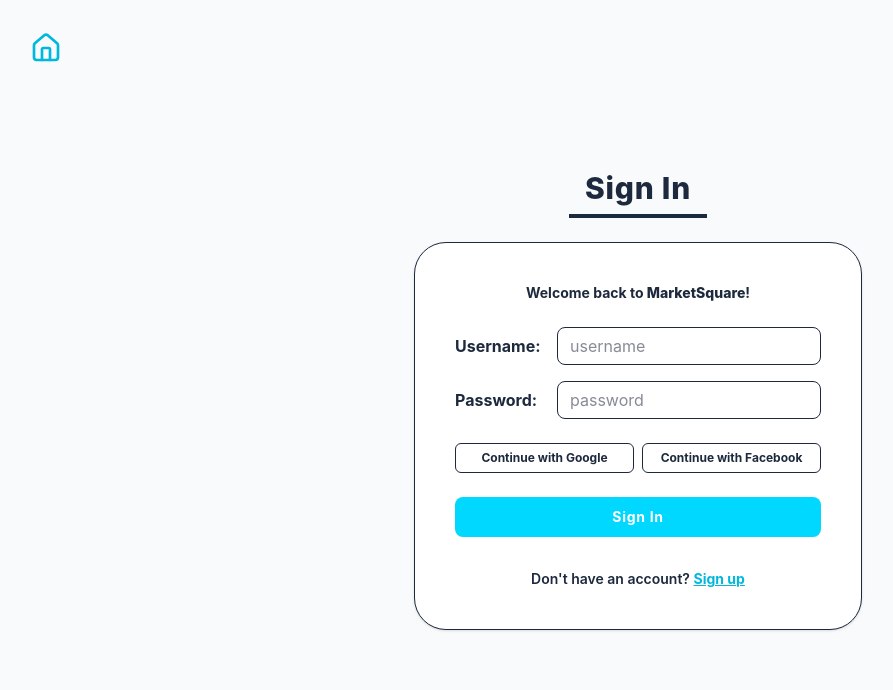
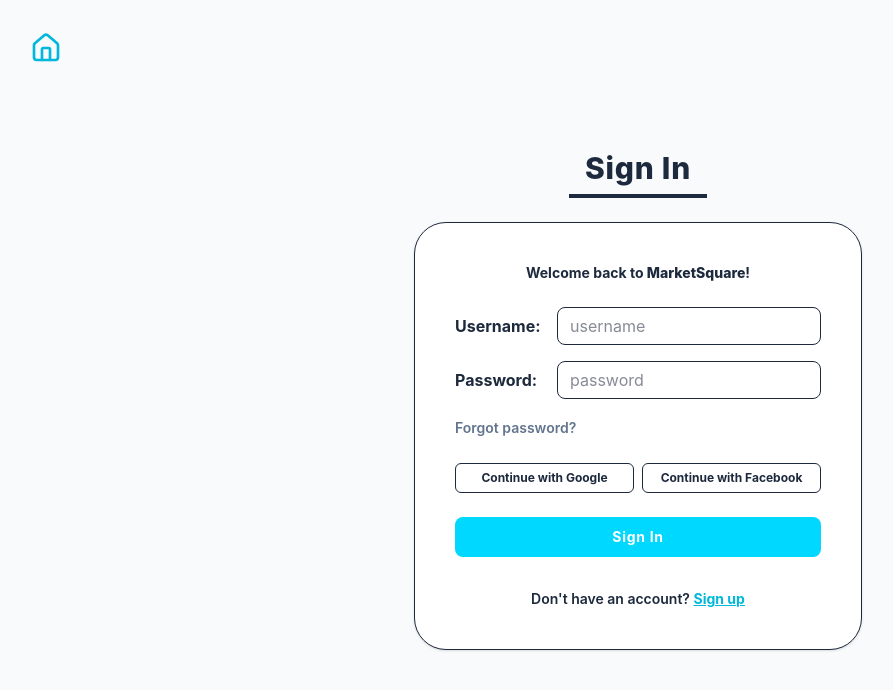
Before and after one commit to MasineD/MarketSquare, a React app in the folder frontend/: page /auth in a window 1280 px wide. Shown: the top 690 px of the page, without its empty margins (2-895 px from the left). Built offline with nearby package versions, Linux system fonts and the light colour scheme; the HTML template or start-up script is replaced by a standard one.

Commit message:
frontendFeature(forgot password):This adds the forgot password button, without implemented functionality to the sign in page

```diff
--- a/frontend/src/pages/authentication/auth.jsx
+++ b/frontend/src/pages/authentication/auth.jsx
@@ -7,6 +7,7 @@ import '../../index.css'
 const Auth = () => {
   const [isLogin, setIsLogin] = useState(true)      // State to toggle between login and signup forms
   const [isBuyer, setIsBuyer] = useState(true)    // State to toggle between buyer and seller forms
+  const [isForgotPassword, setIsForgotPassword] = useState(false) // State to toggle forgot password form
 
   return (
     <div className="relative min-h-screen bg-slate-50 flex flex-col items-center justify-center py-12 px-4 sm:px-6 lg:px-8">
@@ -31,23 +32,21 @@ const Auth = () => {
             </p>
             <form className="grid grid-cols-[90px_1fr] gap-y-4 gap-x-3 items-center">
               <label htmlFor="username" className="text-slate-800 font-bold text-left text-sm md:text-base">Username:</label>
-              <input
-                type="text"
-                id="username"
-                placeholder="username"
-                required
+              <input type="text" id="username" placeholder="username" required
                 className="w-full px-3 py-1.5 border border-slate-800 rounded-lg focus:outline-none focus:ring-1 focus:ring-cyan-500 focus:border-cyan-500 text-slate-900 bg-white"
               />
 
               <label htmlFor="password" className="text-slate-800 font-bold text-left text-sm md:text-base">Password:</label>
-              <input
-                type="password"
-                id="password"
-                placeholder="password"
-                required
+              <input type="password" id="password" placeholder="password" required
                 className="w-full px-3 py-1.5 border border-slate-800 rounded-lg focus:outline-none focus:ring-1 focus:ring-cyan-500 focus:border-cyan-500 text-slate-900 bg-white"
               />
 
+              {/* Forgot password link */}
+              <div className="col-span-2 text-left">
+                <button onClick={() => setIsForgotPassword(true)} className="text-xs md:text-sm text-slate-500 hover:text-black transition-colors font-semibold cursor-pointer">
+                  Forgot password?
+                </button>
+              </div>
               {/* Social buttons spanning full width of card */}
                 <div className="col-span-2 flex gap-2 w-full mt-2">
                   <button
```
